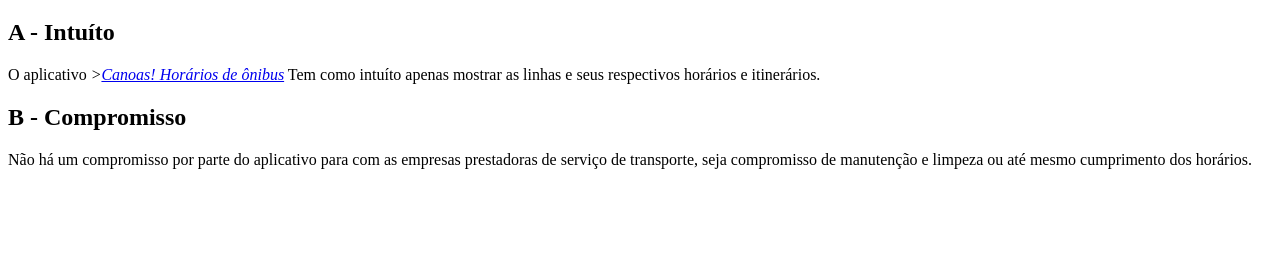
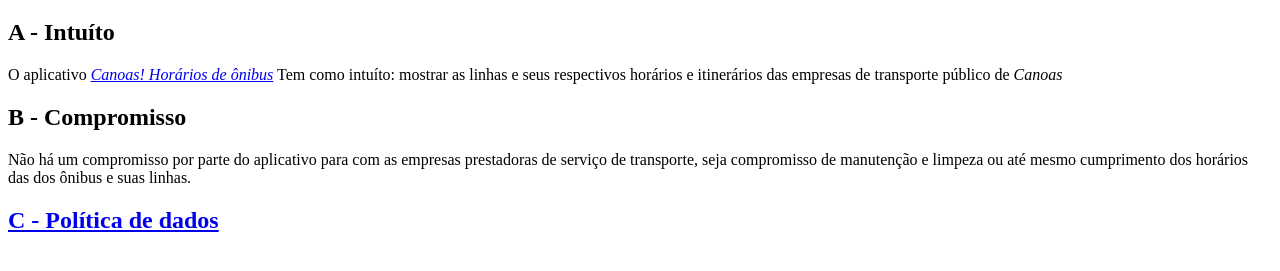
Before and after one commit to bustime/bustime.github.io, a plain HTML site: page index.html in a window 1280 px wide. Shown: the part 61-332 px from the top of the page. Drawn offline with Linux system fonts and the light colour scheme.

Commit message:
data privacy file added

```diff
--- a/index.html
+++ b/index.html
@@ -3,14 +3,12 @@
 <title>Canoas! Horários de ônibus</title>
 
 <body>
-
     <h1>Política de privacidade</h1>
     <h2>A - Intuíto</h2>
-    <p>O aplicativo <i>><a href="https://play.google.com/store/apps/details?id=esser.marcelo.busoclock">Canoas! Horários de ônibus</a></i> Tem como intuíto apenas mostrar as linhas e seus respectivos horários e itinerários.</p>
+    <p>O aplicativo <i><a href="https://play.google.com/store/apps/details?id=esser.marcelo.busoclock">Canoas! Horários de ônibus</a></i> Tem como intuíto: mostrar as linhas e seus respectivos horários e itinerários das empresas de transporte público de <i>Canoas</i></p>
     <h2>B - Compromisso</h2>
-    <p>Não há um compromisso por parte do aplicativo para com as empresas prestadoras de serviço de transporte, seja compromisso de manutenção e limpeza ou até mesmo cumprimento dos horários.</p>
-
-
+    <p>Não há um compromisso por parte do aplicativo para com as empresas prestadoras de serviço de transporte, seja compromisso de manutenção e limpeza ou até mesmo cumprimento dos horários das dos ônibus e suas linhas.</p>
+    <a href="./dataprivacy/index.html"><h2>C - Política de dados</h2></a>
 </body>
 
 </html>
```
Also changed, not shown: dataprivacy/index.html (added, +12 -0 lines).
